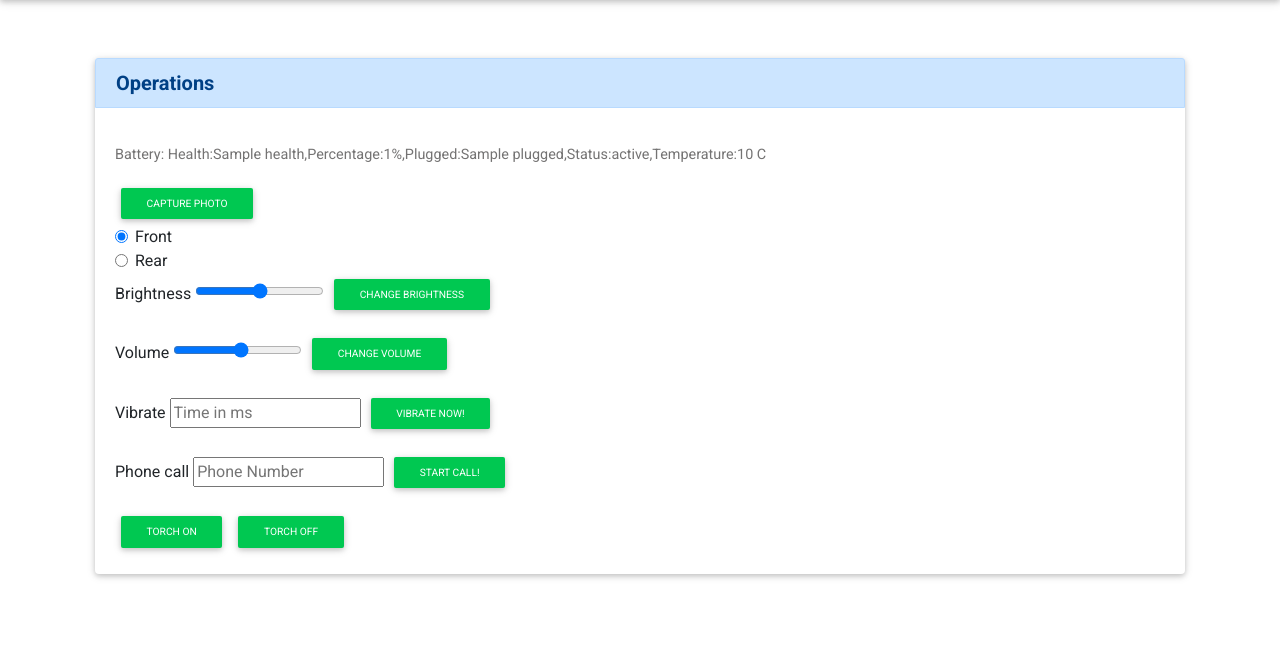
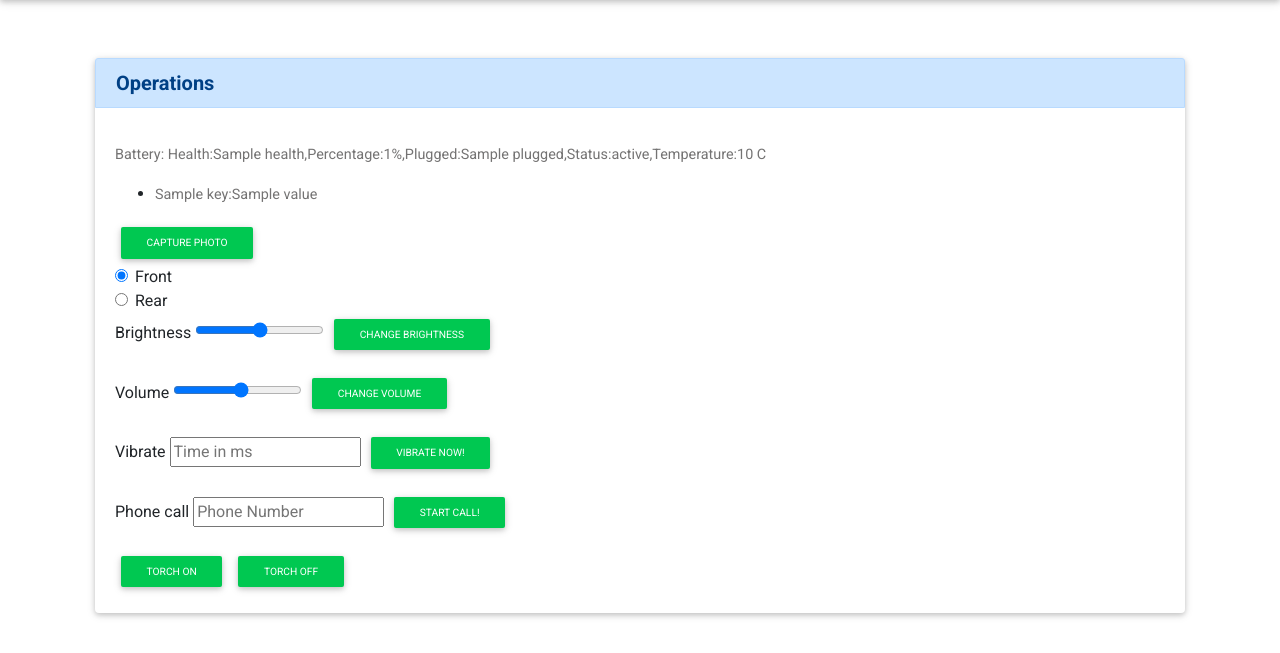
Before and after one commit to sam007vns/termux_django, a Django app: template main/templates/home.html in a window 1280 px wide. Shown: the part 56-709 px from the top of the page. Run offline with Django 3.2, Linux system fonts and the light colour scheme; the template is opened without the code that fills it: most values are stand-ins (such as "Sample title", 1, 10 or a date in 2020); some libraries are stand-ins or nearby versions.

Commit message:
Fixed bugss

```diff
--- a/main/templates/home.html
+++ b/main/templates/home.html
@@ -81,6 +81,11 @@ else{
   <h5 class="card-header alert alert-primary font-weight-bold">Operations</h5>
   <div class="card-body">
     <p class="card-text">Battery: Health:{{battery.health}},Percentage:{{battery.percentage}}%,Plugged:{{battery.plugged}},Status:{{battery.status}},Temperature:{{battery.temperature}} C</p>
+    <ul>
+{% for key, value in battery.items %}
+    <li><p class="card-text">{{key}}:{{value}}</p></li>
+{% endfor %}
+    </ul>
     <a class="btn btn-success btn-sm"onclick="whichCamera()">Capture Photo</a>
      <div class="form-check">
   <input class="form-check-input" type="radio" name="cam" id="cam1" value="front"  required checked>
```
